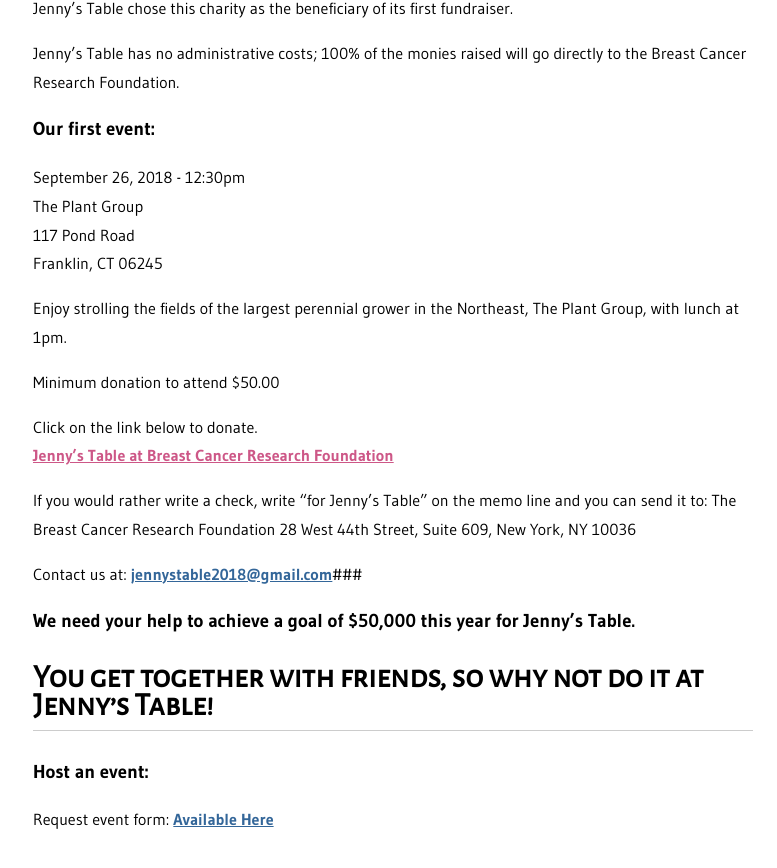
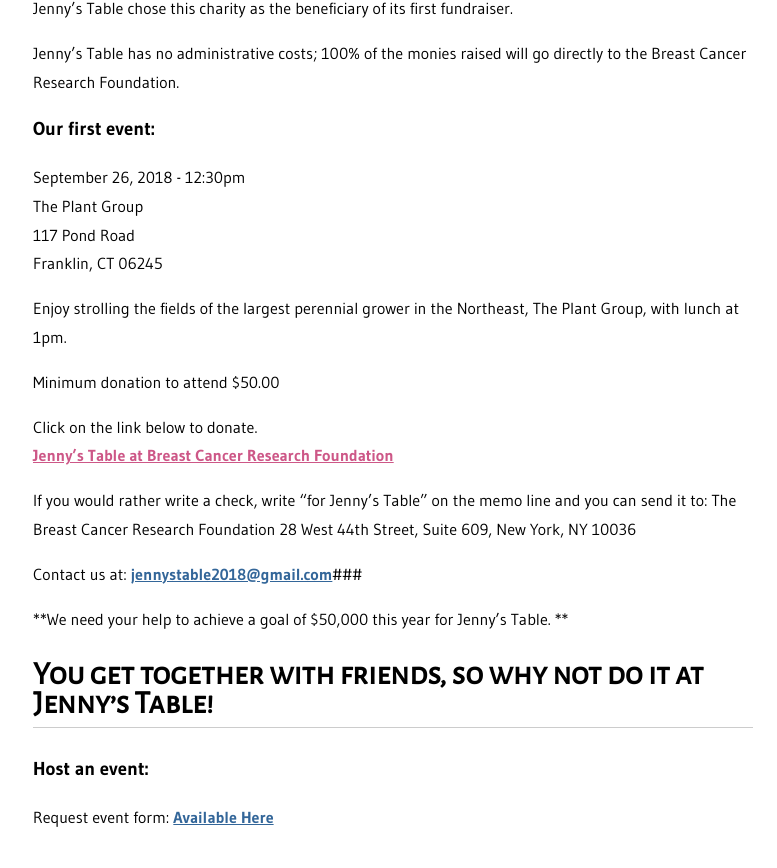
Before and after one commit to jennystable/website, a Jekyll site: the page built from index.markdown, in a window 1280 px wide and 900 px high, scrolled down 1845 px. Shown: the top 868 px of the window, without its empty margins (247-1024 px from the left). Built offline with Jekyll 4.4.1, drawn with Linux system fonts in a browser that asks for light colours.

```diff
--- a/index.markdown
+++ b/index.markdown
@@ -68,7 +68,7 @@ The Breast Cancer Research Foundation
 
 Contact us at: <a href="mailto:jennystable2018@gmail.com" style="color: #336699; font-weight: bold;">jennystable2018@gmail.com</a>###
 
-###  We need your help to achieve a goal of $50,000 this year for Jenny's Table.
+**We need your help to achieve a goal of $50,000 this year for Jenny's Table. **
 
 ## You get together with friends, so why not do it at Jenny's Table!
 
```
